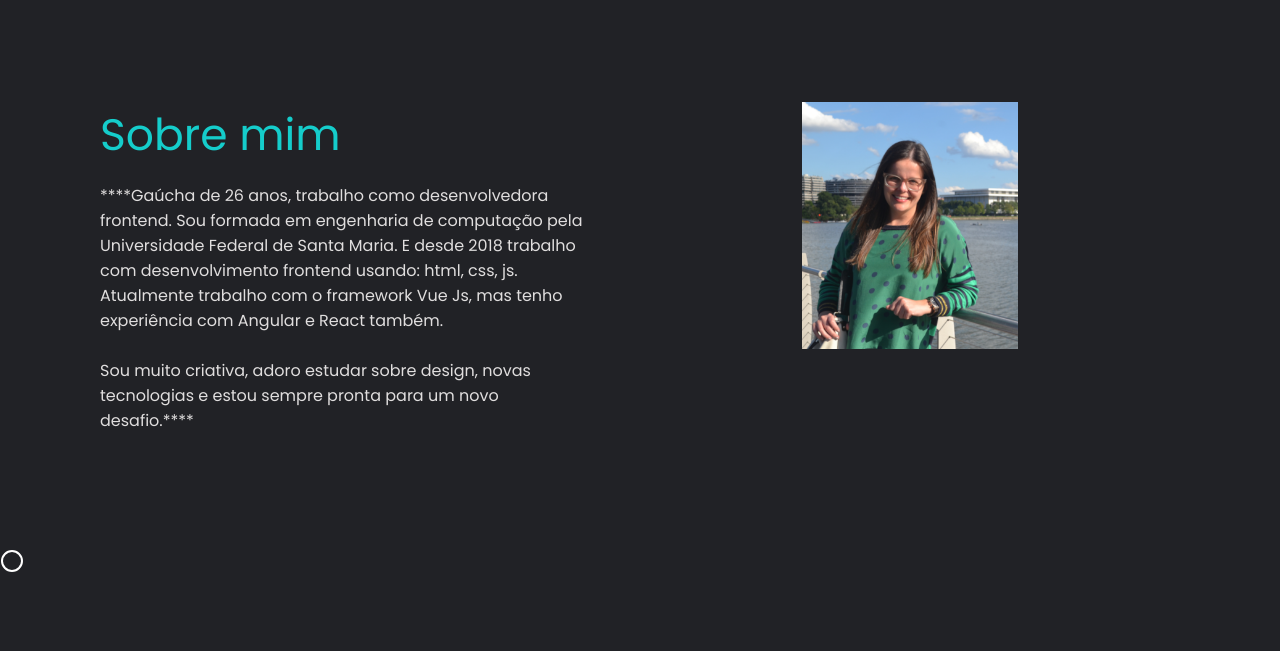
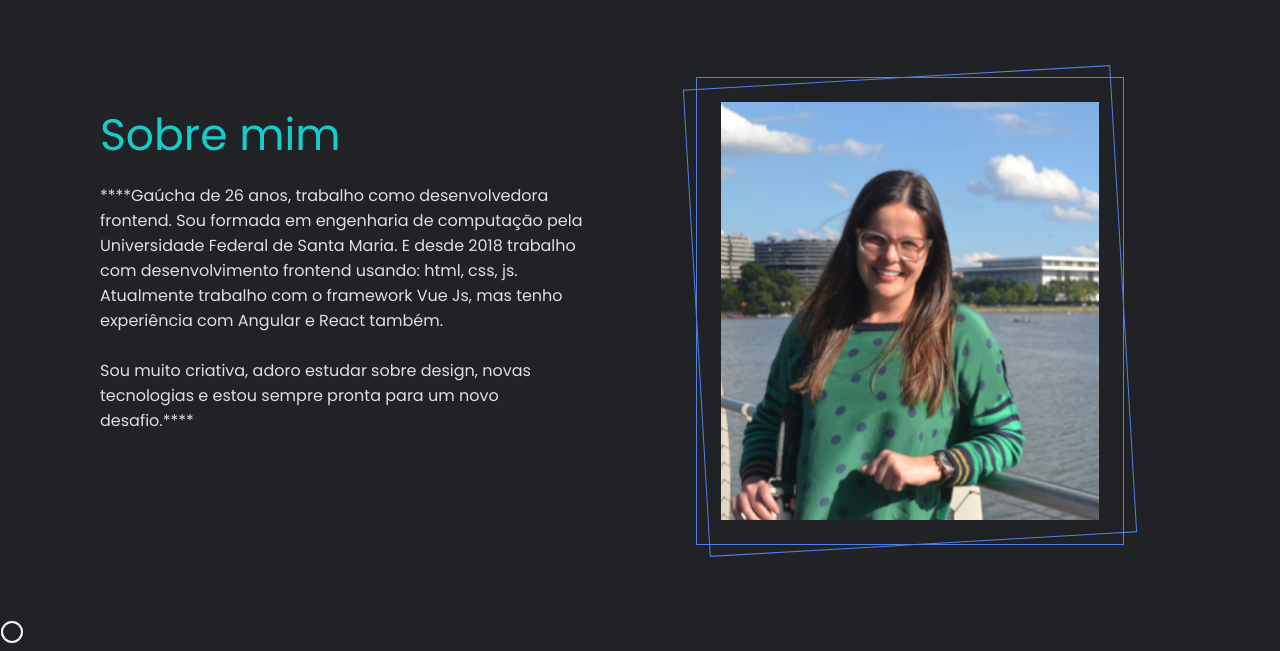
Before and after one commit to milenaclaudino/pm1, a plain HTML site: page index.html in a window 1280 px wide. Shown: the part 798-1449 px from the top of the page. Before the commit the page ends 1378 px from the top, so only its background shows below. Drawn offline with nearby package versions, Linux system fonts and the light colour scheme.

Commit message:
Adicao das linhas no img-container

```diff
--- a/index.html
+++ b/index.html
@@ -37,9 +37,10 @@
                 Sou muito criativa, adoro estudar sobre design, novas tecnologias e estou sempre pronta para um novo desafio.****</p>
         </div>
         <div class="img-container">
-            <img src="assets/profile.png" alt="Milena Claudino">
+            <div class="line green"></div>
+            <div class="line purple"></div>
+            <img src="assets/profilepic.JPG" alt="Milena Claudino">
         </div>
-
     </section>
 
 
--- a/style.css
+++ b/style.css
@@ -124,10 +124,27 @@ nav ul a svg {
 .about-me .img-container {
     width: 50%;
     text-align: center;
+    position: relative;
 }
 
 .about-me .img-container img {
-    width: 40%;
+    width: 70%;
+    height: 100%;
+}
+
+.about-me .img-container .line {
+    width: calc(70% + 50px);
+    height: calc(100% + 50px);
+    border: 1px solid var(--purple);
+    position: absolute;
+    top: -25px;
+    left: calc(50% - 70%/2 - 25px);
+
+}
+
+.about-me .img-container .line.green {
+    transform: rotate(-3.3deg);
+    color: var(--green);
 }
 
 
```
Also changed, not shown: assets/profilepic.JPG (added).
